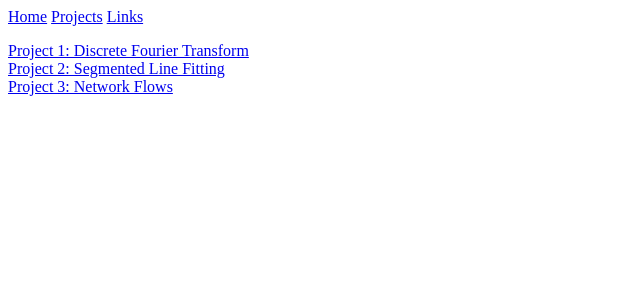
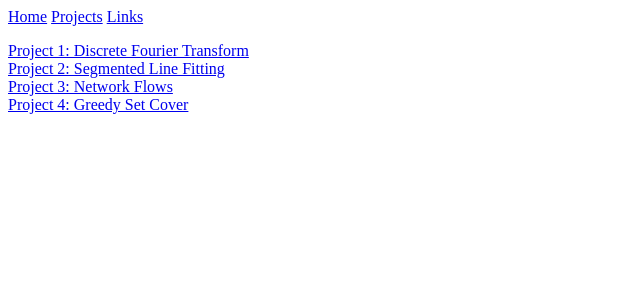
Before and after one commit to CategorIAN/categorian.github.io, a Jekyll site: the page built from projects/msu/csci_532/csci_532.md, in a window 1280 px wide. Shown: the top 300 px of the page, without its empty margins (0-640 px from the left). Built offline with Jekyll 4.4.1, drawn with Linux system fonts in a browser that asks for light colours.

Commit message:
Update csci_532.md

```diff
--- a/projects/msu/csci_532/csci_532.md
+++ b/projects/msu/csci_532/csci_532.md
@@ -4,4 +4,5 @@ title: "CSCI 532 Projects"
 
 [Project 1: Discrete Fourier Transform](/discrete_fourier_transform.md)\
 [Project 2: Segmented Line Fitting](/segmented_line_fitting.md)\
-[Project 3: Network Flows](/network_flows.md)
+[Project 3: Network Flows](/network_flows.md)\
+[Project 4: Greedy Set Cover](/greedy_set_cover.md)
```
